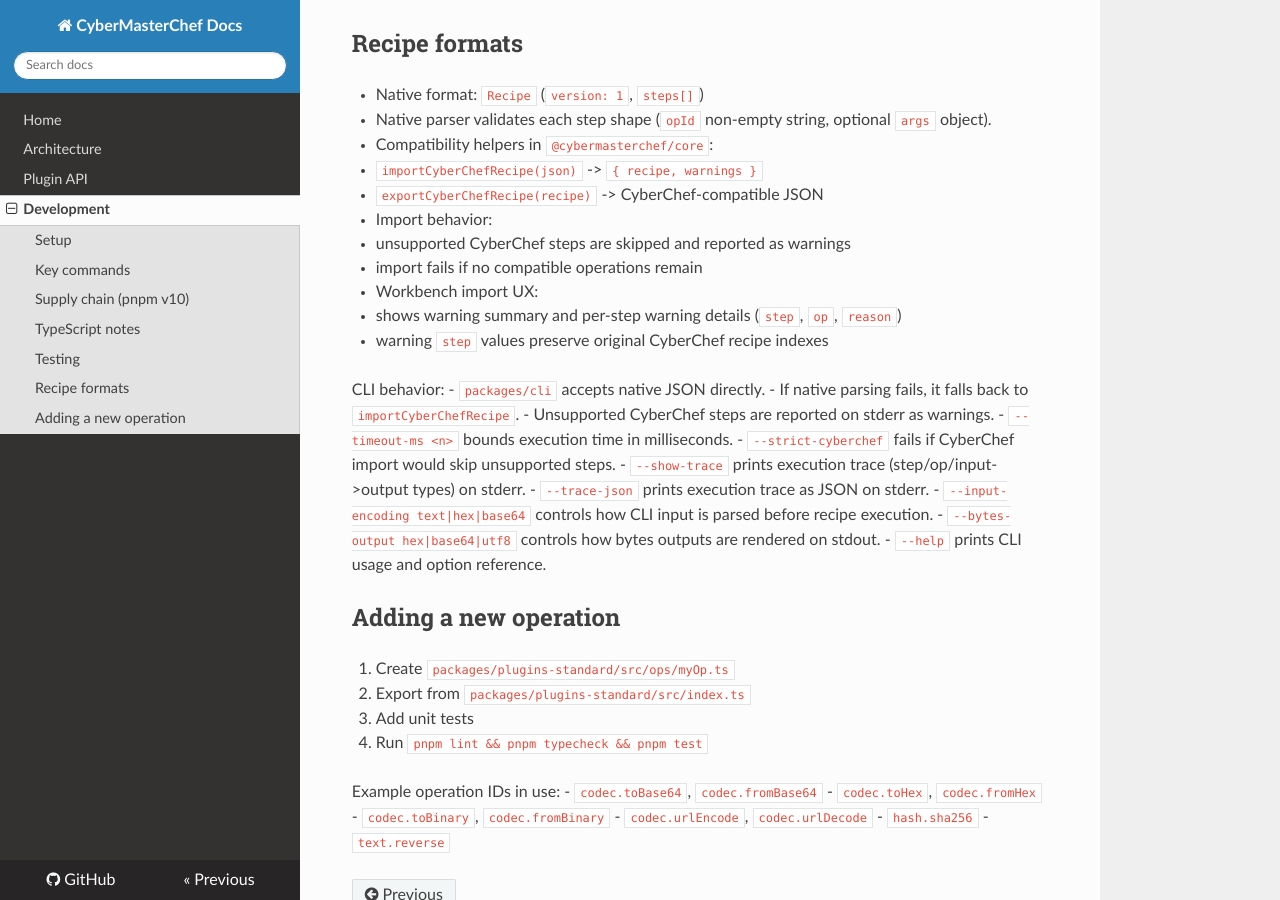
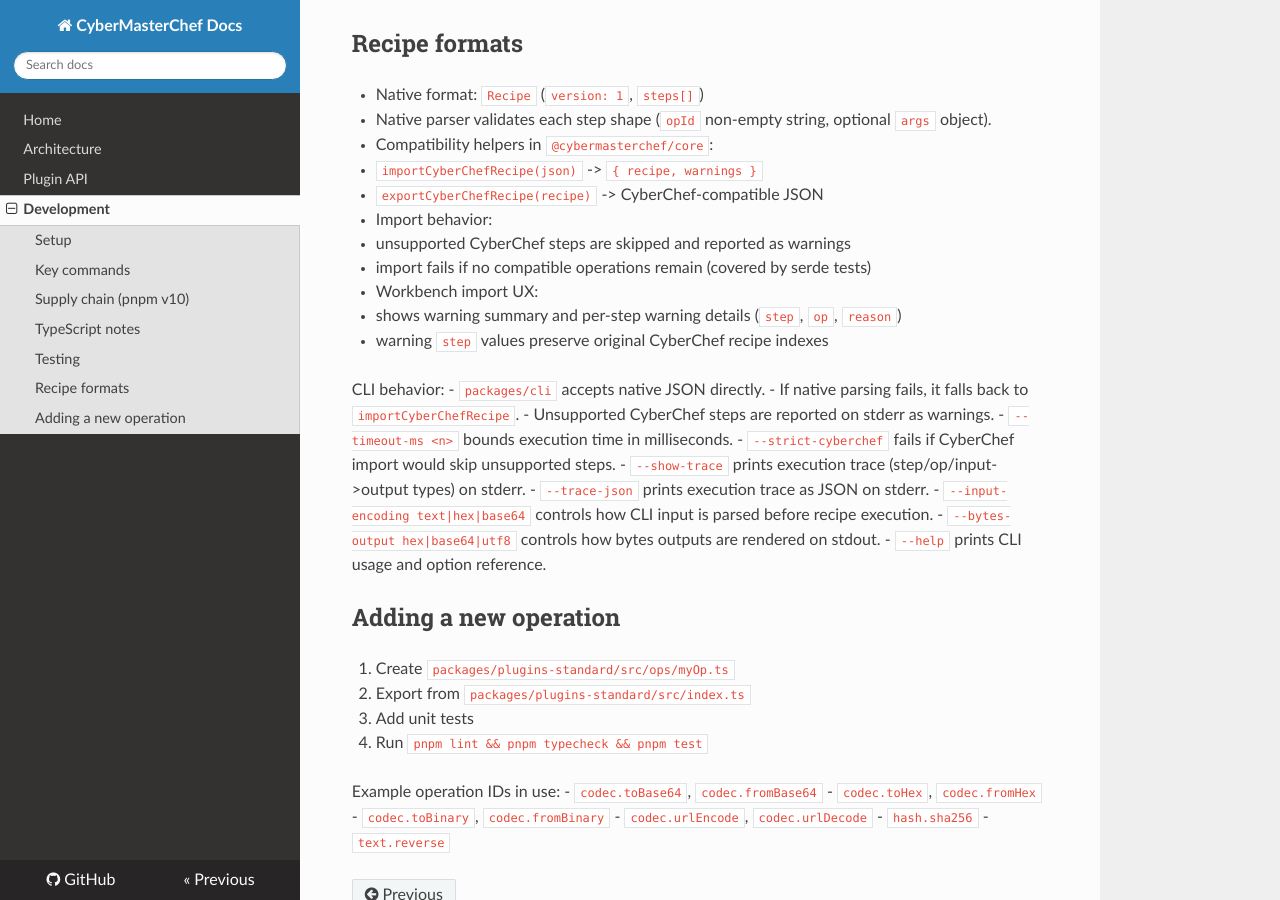
Before and after one commit to mkilijanek/CyberMasterChef, an MkDocs documentation site: the page built from docs/development.md, in a window 1280 px wide and 900 px high, scrolled down 1116 px. Built offline with MkDocs 1.6.1, drawn with Linux system fonts in a browser that asks for light colours; nearby versions of some CDN libraries.

Commit message:
Add no-compatible-ops guard test for CyberChef import

```diff
--- a/docs/development.md
+++ b/docs/development.md
@@ -56,7 +56,7 @@ Commit `pnpm-lock.yaml` to the repo for reproducible builds.
   - `exportCyberChefRecipe(recipe)` -> CyberChef-compatible JSON
 - Import behavior:
   - unsupported CyberChef steps are skipped and reported as warnings
-  - import fails if no compatible operations remain
+  - import fails if no compatible operations remain (covered by serde tests)
 - Workbench import UX:
   - shows warning summary and per-step warning details (`step`, `op`, `reason`)
   - warning `step` values preserve original CyberChef recipe indexes
```
Also changed, not shown: 1 other file.
